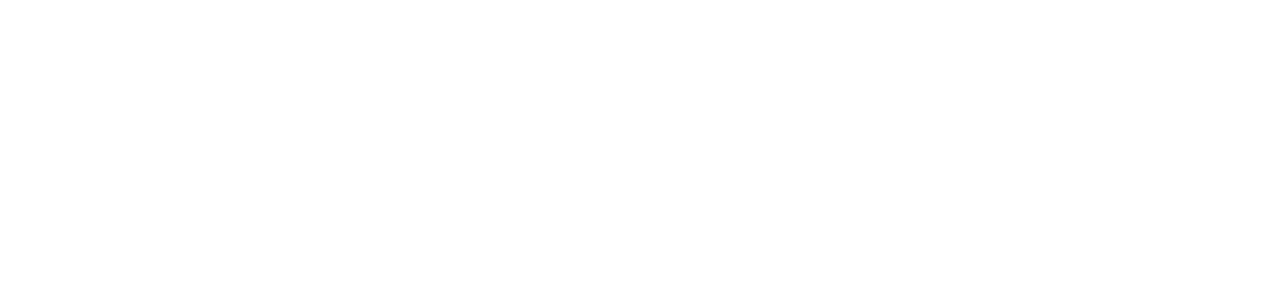
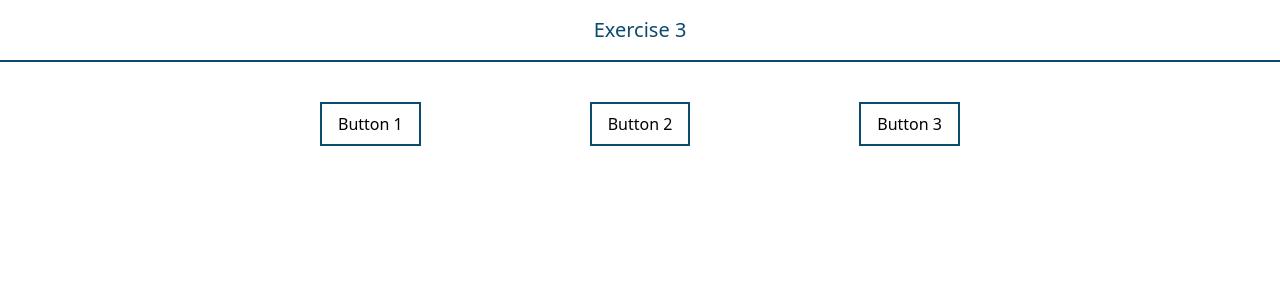
Before and after one commit to alain-kubwayo/react-exercises, a React (Create React App) app: page /custom-component in a window 1280 px wide. Before the commit this address had no page. Shown: the top 300 px of the page. Built offline with nearby package versions, Linux system fonts and the light colour scheme.

Commit message:
feat: custom button components

```diff
--- a/src/App.js
+++ b/src/App.js
@@ -1,11 +1,15 @@
 import { BrowserRouter, Routes, Route } from "react-router-dom";
 import './App.css';
+import Navbar from "./components/Navbar";
+import ButtonsContainer from "./components/ButtonsContainer";
 
 function App() {
   return (
     <BrowserRouter>
+      <Navbar />
       <Routes>
         <Route path="/" element={(<h1>Test</h1>)} />
+        <Route path="/custom-component" element={<ButtonsContainer />} />
       </Routes>
     </BrowserRouter>
   );
--- /dev/null
+++ b/src/components/ButtonsContainer.jsx
@@ -0,0 +1,30 @@
+import buttonsData from "../shareable/buttons";
+import { useState, useEffect } from "react";
+import CustomButton from "./buttons/CustomButton";
+
+const ButtonsContainer = () => {
+    const [buttonsDetails, setButtonsDetails] = useState(null);
+
+    useEffect(() => {
+        const initData = () => setButtonsDetails(buttonsData);
+        initData();
+    }, []);
+
+    const handleButtonClick = (id) => {
+        alert(`You clicked on Button ${id}`);
+    }
+
+    return (
+        <div className="flex justify-between w-full mx-auto mt-10 md:w-1/2">
+            {buttonsDetails && buttonsDetails.map(detail => (
+                <CustomButton
+                    {...detail}
+                    handleButtonClick={handleButtonClick}
+                    key={detail.id}
+                />))
+            }
+        </div>
+    );
+}
+
+export default ButtonsContainer;
--- /dev/null
+++ b/src/components/Navbar.jsx
@@ -0,0 +1,11 @@
+import { Link } from "react-router-dom";
+
+const Navbar = () => {
+    return (
+        <nav className="flex w-full px-10 py-4 border-b-2 justify-evenly border-sky-900">
+            <Link to="/custom-component" className="text-xl text-sky-900">Exercise 3</Link>
+        </nav>
+    );
+}
+
+export default Navbar;
--- /dev/null
+++ b/src/components/buttons/CustomButton.jsx
@@ -0,0 +1,12 @@
+const CustomBottom = ({ description, id, handleButtonClick }) => {
+    return (
+        <button
+            className="px-4 py-2 border-2 border-sky-900"
+            onClick={ () => handleButtonClick(id) }
+        >
+            {description}
+        </button>
+    );
+}
+
+export default CustomBottom;
--- /dev/null
+++ b/src/shareable/buttons.js
@@ -0,0 +1,16 @@
+const buttonsData = [
+    {
+        id: 1,
+        description: "Button 1",
+    },
+    {
+        id: 2,
+        description: "Button 2",
+    },
+    {
+        id: 3,
+        description: "Button 3"
+    }
+];
+
+export default buttonsData;
```
